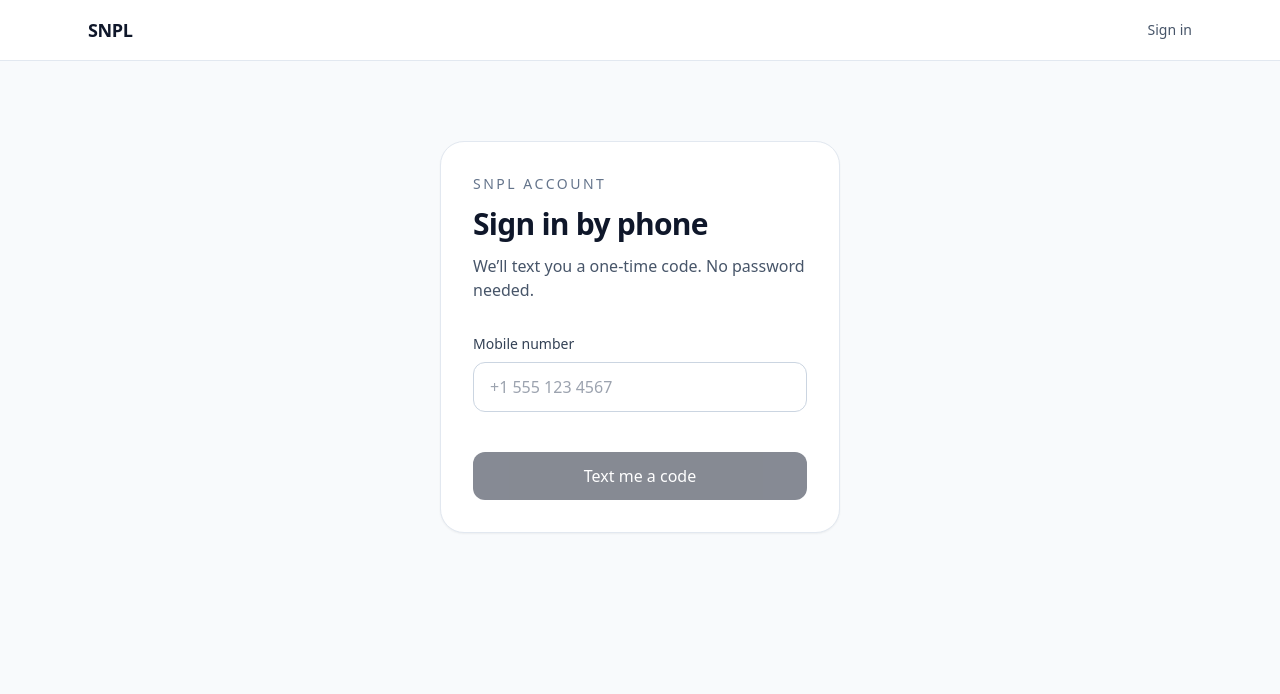
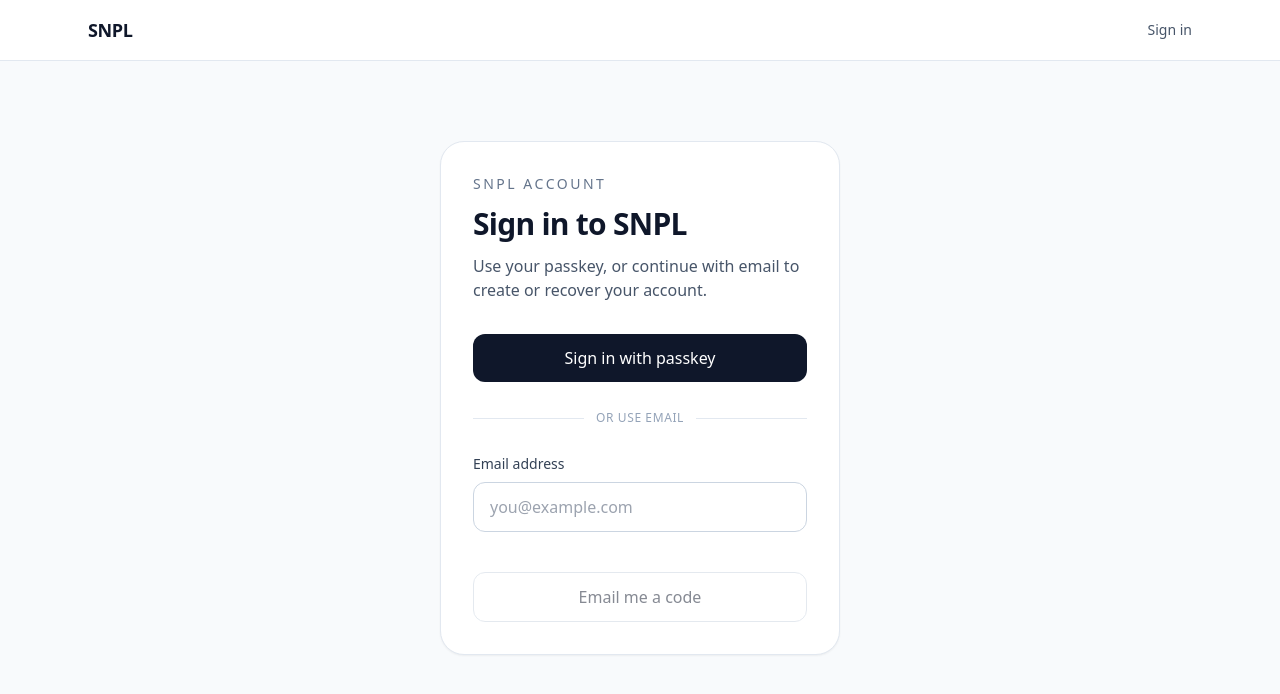
Before and after one commit to snpl-git/snpl-landingpage, a Next.js app: page /login in a window 1280 px wide. Shown: the top 694 px of the page. Built offline with nearby package versions, Linux system fonts and the light colour scheme; no server answers.

Commit message:
Adopt passkey-first account authentication

```diff
--- a/app/account/layout.tsx
+++ b/app/account/layout.tsx
@@ -5,6 +5,7 @@ import { requireUserId } from '@/lib/supabase-auth'
 const links = [
   ['/account', 'Overview'], ['/account/scheduled', 'Scheduled'],
   ['/account/history', 'History'], ['/account/payment-methods', 'Payment methods'],
+  ['/account/security', 'Security'],
 ] as const
 
 export default async function AccountLayout({ children }: { children: React.ReactNode }) {
--- /dev/null
+++ b/app/account/security/passkey-manager.tsx
@@ -0,0 +1,59 @@
+'use client'
+
+import { useCallback, useEffect, useState } from 'react'
+import type { PasskeyListItem } from '@supabase/supabase-js'
+import { canRegisterPasskey } from '@/lib/passkey-security'
+import { getSupabaseClient } from '@/lib/supabase'
+
+export default function PasskeyManager() {
+  const [passkeys, setPasskeys] = useState<PasskeyListItem[]>([])
+  const [loading, setLoading] = useState(true)
+  const [registering, setRegistering] = useState(false)
+  const [error, setError] = useState('')
+
+  const loadPasskeys = useCallback(async () => {
+    const { data, error: listError } = await getSupabaseClient().auth.passkey.list()
+    if (listError) setError('Unable to load your passkeys.')
+    else setPasskeys(data || [])
+    setLoading(false)
+  }, [])
+
+  useEffect(() => {
+    let active = true
+    getSupabaseClient().auth.passkey.list().then(({ data, error: listError }) => {
+      if (!active) return
+      if (listError) setError('Unable to load your passkeys.')
+      else setPasskeys(data || [])
+      setLoading(false)
+    })
+    return () => { active = false }
+  }, [])
+
+  async function register() {
+    setRegistering(true)
+    setError('')
+    try {
+      const supabase = getSupabaseClient()
+      const { data: claimsData } = await supabase.auth.getClaims()
+      const userId = typeof claimsData?.claims?.sub === 'string' ? claimsData.claims.sub : null
+      if (!canRegisterPasskey(userId)) throw new Error('Sign in before registering a passkey.')
+      const { error: registrationError } = await supabase.auth.registerPasskey()
+      if (registrationError) throw registrationError
+      await loadPasskeys()
+    } catch (cause) {
+      setError(cause instanceof Error ? cause.message : 'Unable to register a passkey.')
+    } finally {
+      setRegistering(false)
+    }
+  }
+
+  return <div className="mt-6 rounded-2xl border border-slate-200 bg-white p-6">
+    <div className="flex flex-col gap-4 sm:flex-row sm:items-center sm:justify-between">
+      <div><h3 className="font-semibold">Your passkeys</h3><p className="mt-1 text-sm text-slate-500">Stored securely by your device or password manager.</p></div>
+      <button type="button" onClick={register} disabled={registering || loading} className="rounded-xl bg-slate-900 px-4 py-2.5 text-sm font-medium text-white hover:bg-slate-800 disabled:opacity-50">{registering ? 'Registering…' : 'Add a passkey'}</button>
+    </div>
+    {error ? <p role="alert" className="mt-4 rounded-xl bg-red-50 px-4 py-3 text-sm text-red-700">{error}</p> : null}
+    {loading ? <p className="mt-6 text-sm text-slate-500">Loading passkeys…</p> : passkeys.length === 0 ? <p className="mt-6 rounded-xl bg-slate-50 p-5 text-sm text-slate-600">No passkeys registered yet. Add one to make it your primary sign-in method.</p> : <ul className="mt-6 divide-y divide-slate-100">{passkeys.map((passkey) => <li key={passkey.id} className="py-4"><p className="font-medium">{passkey.friendly_name || 'Passkey'}</p><p className="mt-1 text-sm text-slate-500">Added {new Date(passkey.created_at).toLocaleDateString()}</p></li>)}</ul>}
+    <p className="mt-5 text-xs leading-5 text-slate-500">Email remains available for account recovery. Passkey rename and deletion are not enabled in Account v1.</p>
+  </div>
+}
--- a/app/api/auth/verify/route.ts
+++ b/app/api/auth/verify/route.ts
@@ -5,18 +5,18 @@ import { consumeRateLimit, RATE_LIMITS, trustedClientIp } from '@/lib/rate-limit
 import { readJsonBody, RequestBodyError } from '@/lib/request-security'
 
 const Body = z.object({
-  phone: z.string().regex(/^\+[1-9]\d{7,14}$/),
+  email: z.string().trim().email().max(254),
   token: z.string().regex(/^\d{6}$/),
 }).strict()
 
 export async function POST(request: Request) {
-  const limit = await consumeRateLimit(RATE_LIMITS.authOtpVerify, trustedClientIp(request.headers))
+  const limit = await consumeRateLimit(RATE_LIMITS.authEmailVerify, trustedClientIp(request.headers))
   if (!limit.allowed) return NextResponse.json({ error: 'Too many attempts. Please wait and try again.' }, { status: limit.unavailable ? 503 : 429 })
   try {
     const parsed = Body.safeParse(await readJsonBody(request, 1024))
     if (!parsed.success) return NextResponse.json({ error: 'Enter the six-digit code.' }, { status: 400 })
     const supabase = await createAuthClient()
-    const { data, error } = await supabase.auth.verifyOtp({ ...parsed.data, type: 'sms' })
+    const { data, error } = await supabase.auth.verifyOtp({ ...parsed.data, type: 'email' })
     if (error || !data.user) return NextResponse.json({ error: 'That code is invalid or expired.' }, { status: 400 })
 
     const { error: accountError } = await supabase.from('accounts').upsert({ id: data.user.id }, { onConflict: 'id' })
--- a/app/login/login-form.tsx
+++ b/app/login/login-form.tsx
@@ -3,13 +3,15 @@
 import { useCallback, useState } from 'react'
 import { useRouter } from 'next/navigation'
 import TurnstileChallenge from '@/components/turnstile-challenge'
+import { getSupabaseClient } from '@/lib/supabase'
 
 export default function LoginForm() {
   const router = useRouter()
-  const [phone, setPhone] = useState('')
+  const [email, setEmail] = useState('')
   const [token, setToken] = useState('')
   const [sent, setSent] = useState(false)
   const [loading, setLoading] = useState(false)
+  const [passkeyLoading, setPasskeyLoading] = useState(false)
   const [error, setError] = useState('')
   const [captchaToken, setCaptchaToken] = useState('')
   const [captchaResetKey, setCaptchaResetKey] = useState(0)
@@ -33,13 +35,28 @@ export default function LoginForm() {
     }
   }
 
+  async function signInWithPasskey() {
+    setPasskeyLoading(true)
+    setError('')
+    try {
+      const { data, error: passkeyError } = await getSupabaseClient().auth.signInWithPasskey()
+      if (passkeyError || !data.session) throw passkeyError || new Error('Passkey sign-in did not complete.')
+      router.push('/account')
+      router.refresh()
+    } catch (cause) {
+      setError(cause instanceof Error ? cause.message : 'Unable to sign in with a passkey.')
+    } finally {
+      setPasskeyLoading(false)
+    }
+  }
+
   async function sendCode(event: React.FormEvent) {
     event.preventDefault()
     if (!captchaToken) {
       setError('Complete the security check first.')
       return
     }
-    const succeeded = await submit('/api/auth/otp', { phone, captchaToken })
+    const succeeded = await submit('/api/auth/email', { email, captchaToken })
     setCaptchaToken('')
     setCaptchaResetKey((value) => value + 1)
     if (succeeded) setSent(true)
@@ -47,32 +64,38 @@ export default function LoginForm() {
 
   async function verifyCode(event: React.FormEvent) {
     event.preventDefault()
-    if (await submit('/api/auth/verify', { phone, token })) {
-      router.push('/account')
+    if (await submit('/api/auth/verify', { email, token })) {
+      router.push('/account/security')
       router.refresh()
     }
   }
 
-  return (
-    <form onSubmit={sent ? verifyCode : sendCode} className="mt-8 space-y-5">
+  return <div className="mt-8">
+    <button type="button" onClick={signInWithPasskey} disabled={passkeyLoading || loading}
+      className="w-full rounded-xl bg-slate-900 px-5 py-3 font-medium text-white hover:bg-slate-800 disabled:opacity-50">
+      {passkeyLoading ? 'Waiting for passkey…' : 'Sign in with passkey'}
+    </button>
+    <div className="my-7 flex items-center gap-3"><span className="h-px flex-1 bg-slate-200" /><span className="text-xs font-medium uppercase tracking-wider text-slate-400">or use email</span><span className="h-px flex-1 bg-slate-200" /></div>
+    <form onSubmit={sent ? verifyCode : sendCode} className="space-y-5">
       <div>
-        <label htmlFor="phone" className="block text-sm font-medium text-slate-700">Mobile number</label>
-        <input id="phone" type="tel" autoComplete="tel" required disabled={sent}
-          placeholder="+1 555 123 4567" value={phone} onChange={(event) => setPhone(event.target.value.replace(/[\s()-]/g, ''))}
+        <label htmlFor="email" className="block text-sm font-medium text-slate-700">Email address</label>
+        <input id="email" type="email" autoComplete="email" required disabled={sent}
+          placeholder="you@example.com" value={email} onChange={(event) => setEmail(event.target.value)}
           className="mt-2 w-full rounded-xl border border-slate-300 px-4 py-3 outline-none focus:border-slate-900 focus:ring-2 focus:ring-slate-200 disabled:bg-slate-50" />
       </div>
       {!sent ? <TurnstileChallenge onToken={receiveCaptchaToken} resetKey={captchaResetKey} /> : null}
       {sent ? <div>
-        <label htmlFor="token" className="block text-sm font-medium text-slate-700">Six-digit code</label>
+        <label htmlFor="token" className="block text-sm font-medium text-slate-700">Six-digit email code</label>
         <input id="token" inputMode="numeric" autoComplete="one-time-code" required maxLength={6} pattern="[0-9]{6}"
           value={token} onChange={(event) => setToken(event.target.value.replace(/\D/g, ''))}
           className="mt-2 w-full rounded-xl border border-slate-300 px-4 py-3 text-lg tracking-[0.3em] outline-none focus:border-slate-900 focus:ring-2 focus:ring-slate-200" />
+        <p className="mt-2 text-sm text-slate-500">Check {email} for your verification code.</p>
       </div> : null}
       {error ? <p role="alert" className="rounded-xl bg-red-50 px-4 py-3 text-sm text-red-700">{error}</p> : null}
-      <button disabled={loading || (!sent && !captchaToken)} className="w-full rounded-xl bg-slate-900 px-5 py-3 font-medium text-white hover:bg-slate-800 disabled:opacity-50">
-        {loading ? 'Please wait…' : sent ? 'Verify and sign in' : 'Text me a code'}
+      <button disabled={loading || passkeyLoading || (!sent && !captchaToken)} className="w-full rounded-xl border border-slate-300 bg-white px-5 py-3 font-medium text-slate-900 hover:bg-slate-50 disabled:opacity-50">
+        {loading ? 'Please wait…' : sent ? 'Verify email and continue' : 'Email me a code'}
       </button>
-      {sent ? <button type="button" onClick={() => { setSent(false); setToken(''); setError('') }} className="w-full text-sm text-slate-600 hover:text-slate-900">Use a different number</button> : null}
+      {sent ? <button type="button" onClick={() => { setSent(false); setToken(''); setError('') }} className="w-full text-sm text-slate-600 hover:text-slate-900">Use a different email</button> : null}
     </form>
-  )
+  </div>
 }
--- a/app/login/page.tsx
+++ b/app/login/page.tsx
@@ -7,8 +7,8 @@ export default function LoginPage() {
     <section className="mx-auto max-w-md px-6 py-20">
       <div className="rounded-3xl border border-slate-200 bg-white p-8 shadow-sm">
         <p className="text-sm font-medium uppercase tracking-[0.18em] text-slate-500">SNPL Account</p>
-        <h1 className="mt-3 text-3xl font-semibold tracking-tight">Sign in by phone</h1>
-        <p className="mt-3 text-slate-600">We’ll text you a one-time code. No password needed.</p>
+        <h1 className="mt-3 text-3xl font-semibold tracking-tight">Sign in to SNPL</h1>
+        <p className="mt-3 text-slate-600">Use your passkey, or continue with email to create or recover your account.</p>
         <LoginForm />
       </div>
     </section>
--- /dev/null
+++ b/lib/passkey-security.ts
@@ -0,0 +1,3 @@
+export function canRegisterPasskey(userId: string | null) {
+  return Boolean(userId)
+}
--- a/lib/rate-limit.ts
+++ b/lib/rate-limit.ts
@@ -11,8 +11,8 @@ export const RATE_LIMITS = {
   checkoutStatus: { name: 'checkout-status', limit: 60, windowSeconds: 600 },
   checkoutStatusToken: { name: 'checkout-status-token', limit: 60, windowSeconds: 600 },
   subscribe: { name: 'subscribe', limit: 5, windowSeconds: 3600 },
-  authOtpSend: { name: 'auth-otp-send', limit: 5, windowSeconds: 3600 },
-  authOtpVerify: { name: 'auth-otp-verify', limit: 10, windowSeconds: 600 },
+  authEmailSend: { name: 'auth-email-send', limit: 5, windowSeconds: 3600 },
+  authEmailVerify: { name: 'auth-email-verify', limit: 10, windowSeconds: 600 },
 } satisfies Record<string, RateLimitPolicy>
 
 type Entry = { count: number; expiresAt: number }
--- a/lib/supabase.ts
+++ b/lib/supabase.ts
@@ -10,6 +10,8 @@ export function getSupabaseClient() {
   if (!url || !key) {
     throw new Error('Missing public Supabase environment variables.')
   }
-  browserClient ??= createBrowserClient(url, key)
+  browserClient ??= createBrowserClient(url, key, {
+    auth: { experimental: { passkey: true } },
+  })
   return browserClient
 }
```
Also changed, not shown: app/account/security/page.tsx (added, +9 -0 lines), app/api/auth/email/route.ts (renamed from app/api/auth/otp/route.ts, +5 -5 lines), lib/auth-input.ts (+4 -4 lines), 3 other files (tests, documents, lock files or other folders).
